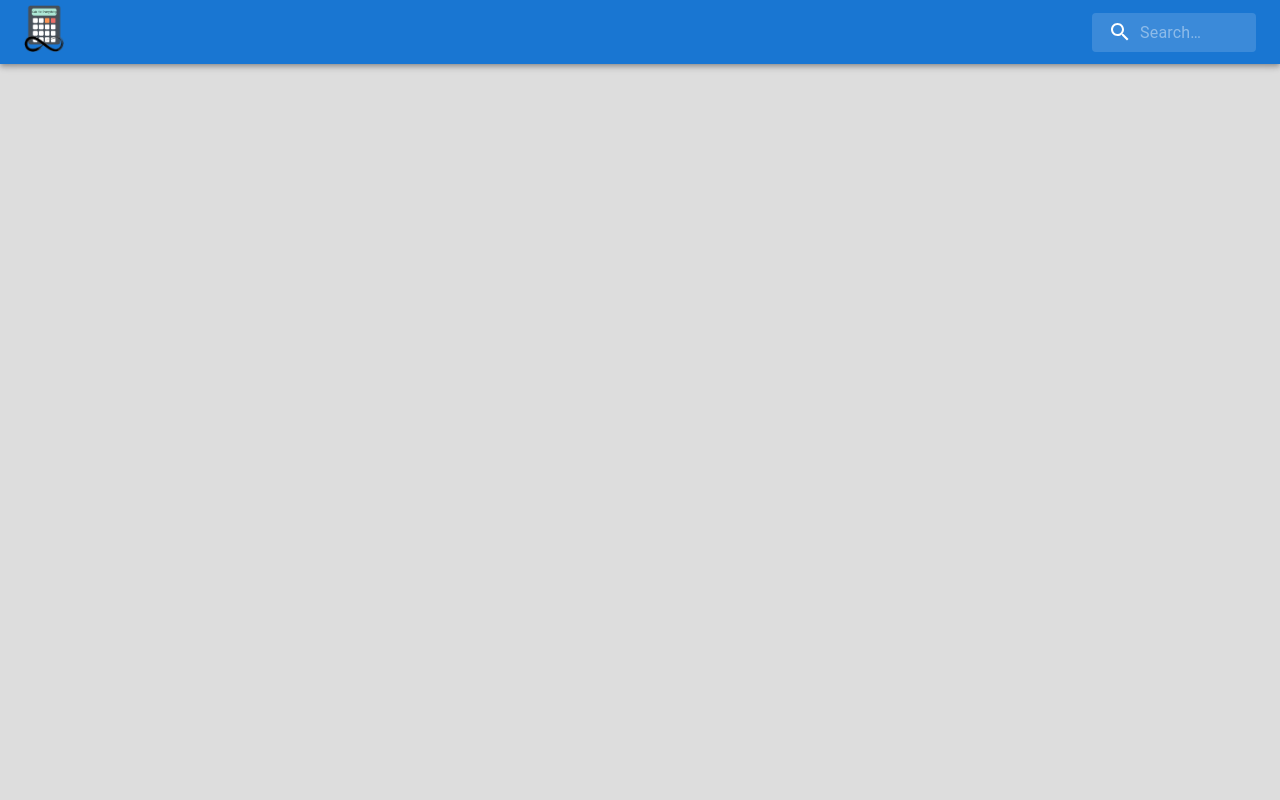
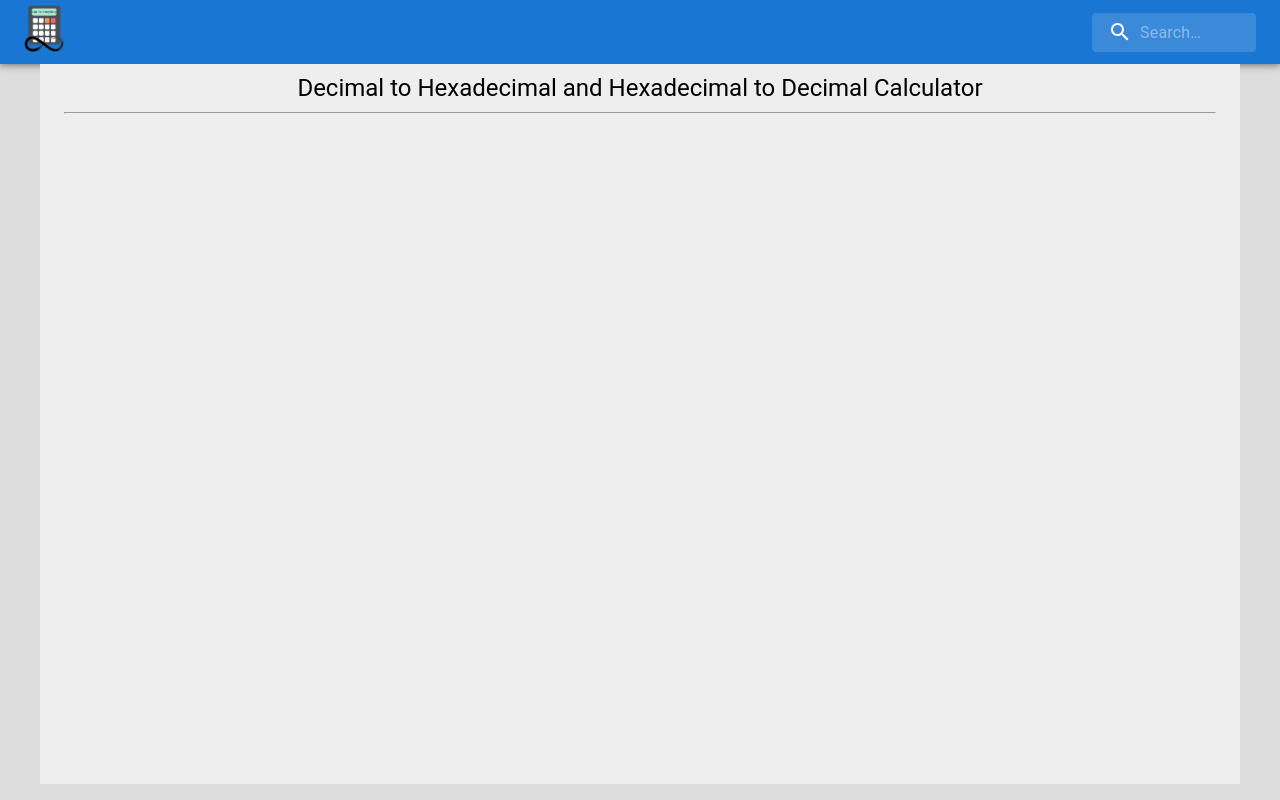
Before and after one commit to SarthakKeshari/calc_for_everything, a React (Create React App) app in the folder calculators/: page /dechexandhexdec in a window 1280 px wide. Before the commit this address had no page. Built offline with nearby package versions, Linux system fonts and the light colour scheme.

Commit message:
Added folders for contribution

```diff
--- a/calculators/src/App.js
+++ b/calculators/src/App.js
@@ -38,6 +38,7 @@ import MainRDMaturityCalc from './finance/rd_maturity_calculator/MainRDMaturityC
 import MainANDOperator from './computer_science/and_operator/MainANDOperator';
 import MainOROperator from './computer_science/or_operator/MainOROperator';
 import MainLoanRepaymentCalc from './finance/loan_repayment_calc/MainLoanRepaymentCalc';
+import MainDecToHexAndHexToDec from './computer_science/decToHexAndHexToDec/MainDecToHexAndHexToDec';
 
 function App() {
   return (
@@ -51,6 +52,7 @@ function App() {
             <Route path="decbinandbindec" element={<MainDecToBinAndBinToDec />} />
             <Route path="hexbinandbinhex" element={<MainHexToBinAndBinToHex />} />
             <Route path="octbinandbinoct" element={<MainOctToBinAndBinToOct />} />
+            <Route path="dechexandhexdec" element={<MainDecToHexAndHexToDec />} />
             <Route path="binaryadder" element={<MainBinaryAdder />} />
             <Route path="binarysubtractor" element={<MainBinarySubtractor />} />
             <Route path="octaladder" element={<MainOctalAdder />} />
--- a/calculators/src/Home.js
+++ b/calculators/src/Home.js
@@ -12,6 +12,7 @@ export default function Home() {
             <HomeGridItem calcName="Decimal to Binary and Binary to Decimal" path="/decbinandbindec"/>
             <HomeGridItem calcName="Hexadecimal to Binary and Binary to Hexadecimal" path="/hexbinandbinhex"/>
             <HomeGridItem calcName="Octal to Binary and Binary to Octal" path="/octbinandbinoct"/>
+            <HomeGridItem calcName="Hexadecimal to Binary and Binary to Hexadecimal" path="/dechexandhexdec"/>
             <HomeGridItem calcName="Binary Adder" path="/binaryadder"/>
             <HomeGridItem calcName="Binary Subtractor" path="/binarysubtractor"/>
             <HomeGridItem calcName="Octal Adder" path="/octaladder"/>
--- /dev/null
+++ b/calculators/src/computer_science/decToHexAndHexToDec/MainDecToHexAndHexToDec.js
@@ -0,0 +1,14 @@
+import React from 'react';
+import { Container, Typography } from '@mui/material';
+
+function MainDecToHexAndHexToDec(){
+    return(
+        <Container maxWidth="lg" sx={{ bgcolor: '#eeeeee', minHeight: '90vh', paddingY:"10" }}>
+            <Typography pt={1} variant='h5' sx = {{textAlign: "center"}}>Decimal to Hexadecimal and Hexadecimal to Decimal Calculator</Typography>
+            <hr/>
+            <br/>
+        </Container>
+    )
+}
+
+export default MainDecToHexAndHexToDec;
```
